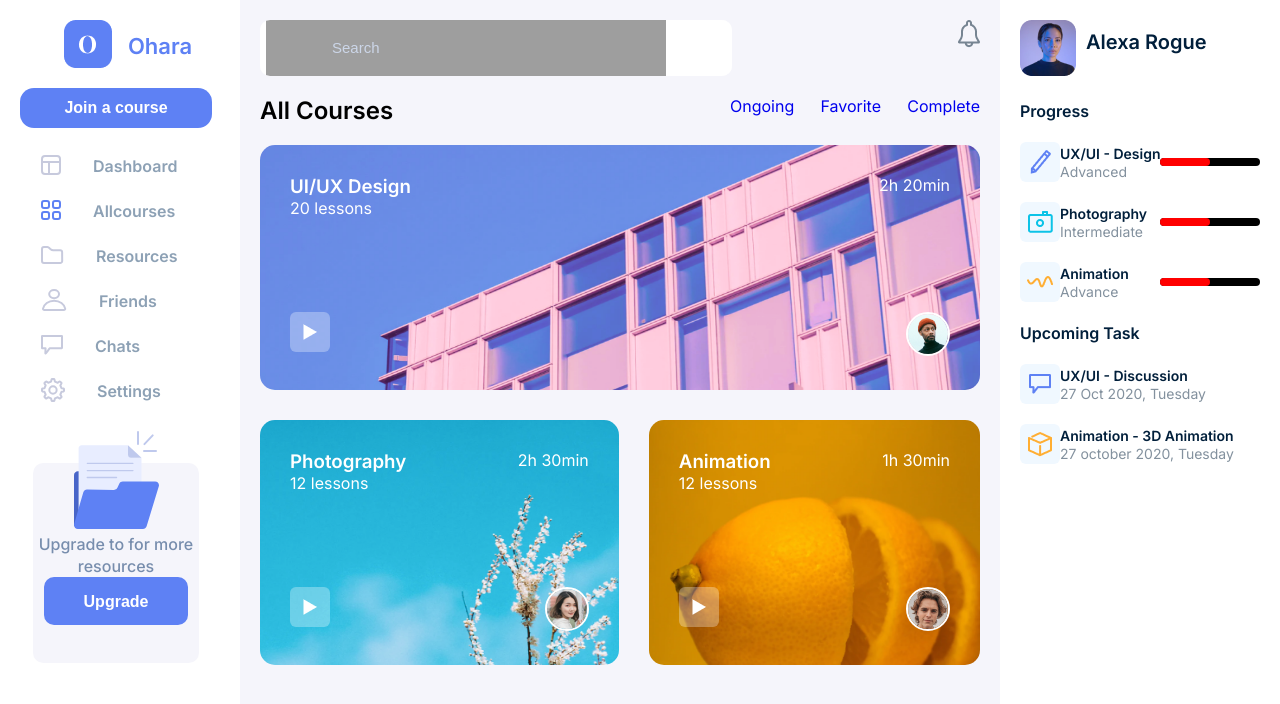
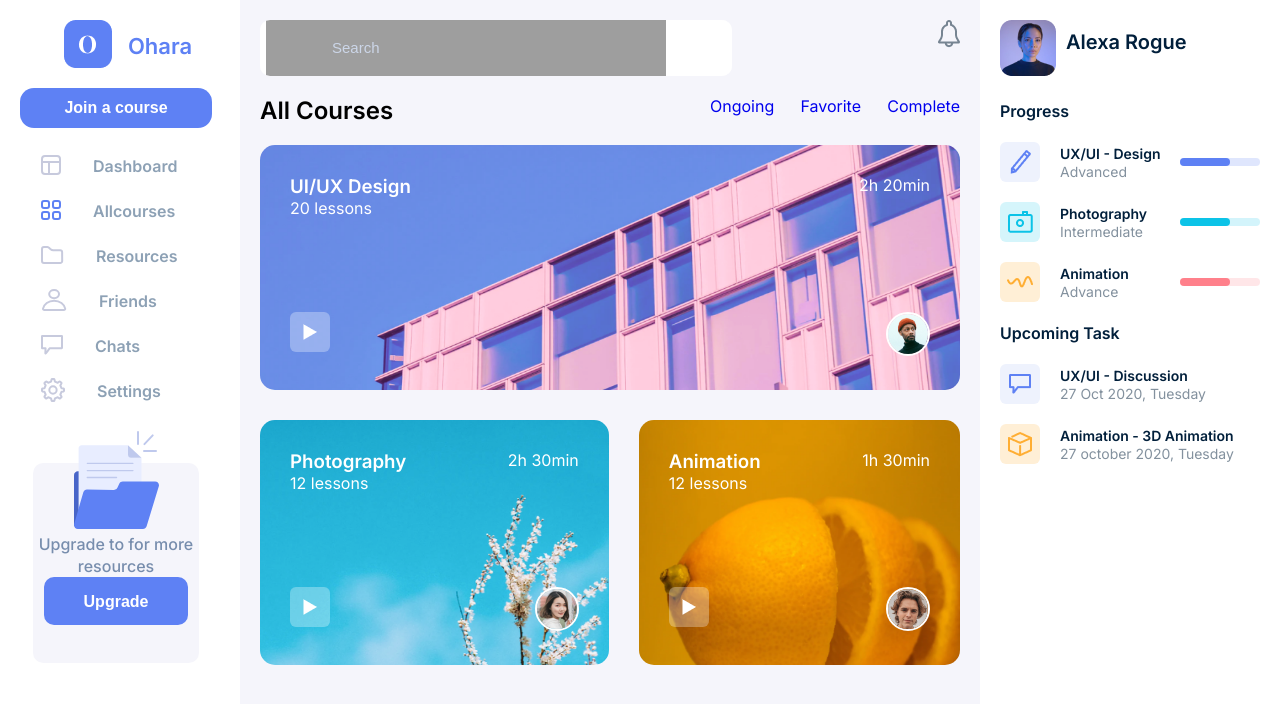
Before and after one commit to LahiaOmar/web-template-integration, a React (Create React App) app in the folder course-dashboard-by-ar/: page / in a window 1280 px wide. Shown: the top 704 px of the page. Built offline with nearby package versions, Linux system fonts and the light colour scheme; grey boxes are pictures that could not be loaded.

Commit message:
imp progress bar ui

```diff
--- a/course-dashboard-by-ar/src/Item/Item.js
+++ b/course-dashboard-by-ar/src/Item/Item.js
@@ -1,26 +1,45 @@
 import React from 'react'
 
-const Item = ({ topTitle, bottomTitle, icon, progBar }) => {
-  const progress = progBar ? progBar.progress : 0;
+function ProgressBar({ progBar }) {
   let barClassName = "progress-bar"
-  if (progress === 0) {
+  const progress = progBar ? progBar.progress : 0
+  const barLength = 80
+  if (progBar === undefined) {
     barClassName += " bar-no-active"
   }
-  console.log(progress, barClassName)
+  let firstDefaultBgColor = progBar && progBar.firstColor ? progBar.firstColor : "gba(94, 129, 244)"
+  let seconfDefaultBgColor = progBar && progBar.secondColor ? progBar.secondColor : "gba(94, 129, 244, 0.2)"
+
+  return (
+    <div className={barClassName}
+      style={{
+        backgroundColor: seconfDefaultBgColor,
+        width: `${barLength}px`
+      }}
+    >
+      {progBar &&
+        <span style={{
+          backgroundColor: firstDefaultBgColor,
+          width: `${progress}px`
+        }}></span>
+      }
+    </div>
+  )
+}
+
+const Item = ({ topTitle, bottomTitle, icon, progBar, logoStyle }) => {
+  const progress = progBar ? progBar.progress : 0;
+
   return (
     <div className="item">
-      <div className="item-logo"> <img src={icon} /> </div>
+      <div className="item-logo" style={{ ...logoStyle }}>
+        <img src={icon} />
+      </div>
       <div className="item-title">
         <p className="item-title-top">{topTitle}</p>
         <p className="item-title-bottom">{bottomTitle}</p>
       </div>
-      <div className={barClassName}>
-        {progBar &&
-          <span style={{
-            width: `${progress}px`
-          }}></span>
-        }
-      </div>
+      <ProgressBar progBar={progBar} />
 
     </div>
   )
--- a/course-dashboard-by-ar/src/UserInformations/UserInformations.js
+++ b/course-dashboard-by-ar/src/UserInformations/UserInformations.js
@@ -19,22 +19,55 @@ const UserInformations = () => {
         <Item topTitle="UX/UI - Design" bottomTitle="Advanced" icon={uxUi}
           progBar={{
             progress: 50,
+            firstColor: "rgba(94, 129, 244, 1)",
+            secondColor: "rgba(94, 129, 244, 0.2)"
           }}
+          logoStyle={
+            {
+              backgroundColor: '#EEF2FD'
+            }
+          }
         />
         <Item topTitle="Photography" bottomTitle="Intermediate" icon={photographyIcon}
           progBar={{
             progress: 50,
+            firstColor: 'rgba(12,195,231,1)',
+            secondColor: 'rgba(12, 195, 231, 0.18)'
           }}
+          logoStyle={
+            {
+              backgroundColor: '#D5F5FB'
+            }
+          }
         />
         <Item topTitle="Animation" bottomTitle="Advance" icon={animationIcon}
           progBar={{
             progress: 50,
+            firstColor: 'rgba(255, 128, 139, 1)',
+            secondColor: 'rgba(255, 128, 139, 0.2)'
           }}
+          logoStyle={
+            {
+              backgroundColor: '#FFEFD6'
+            }
+          }
         />
       </ItemContainer>
       <ItemContainer title="Upcoming Task">
-        <Item topTitle="UX/UI - Discussion" bottomTitle="27 Oct 2020, Tuesday" icon={discussion} />
-        <Item topTitle="Animation - 3D Animation" bottomTitle="27 october 2020, Tuesday" icon={animation3D} />
+        <Item topTitle="UX/UI - Discussion" bottomTitle="27 Oct 2020, Tuesday"
+          icon={discussion}
+          logoStyle={
+            {
+              backgroundColor: '#EEF2FD'
+            }
+          } />
+        <Item topTitle="Animation - 3D Animation" bottomTitle="27 october 2020, Tuesday"
+          icon={animation3D}
+          logoStyle={
+            {
+              backgroundColor: '#FFEFD6'
+            }
+          } />
       </ItemContainer>
       <AppDownload />
     </div>
--- a/course-dashboard-by-ar/src/style.css
+++ b/course-dashboard-by-ar/src/style.css
@@ -274,6 +274,7 @@ body{
   display: grid;
   grid-template: auto auto / auto;
   grid-gap: 20px;
+  width: 260px;
 }
 
 .item-container > p {
@@ -295,6 +296,7 @@ body{
   display: flex;
   align-items: center;
   justify-content: space-between;
+  width: 260px;
 }
 
 .item-logo {
@@ -303,7 +305,6 @@ body{
   align-items: center;
   justify-content: center;
   display: flex;
-  background-color: aliceblue;
   border-radius: 6px;
 }
 .item-title{
```
